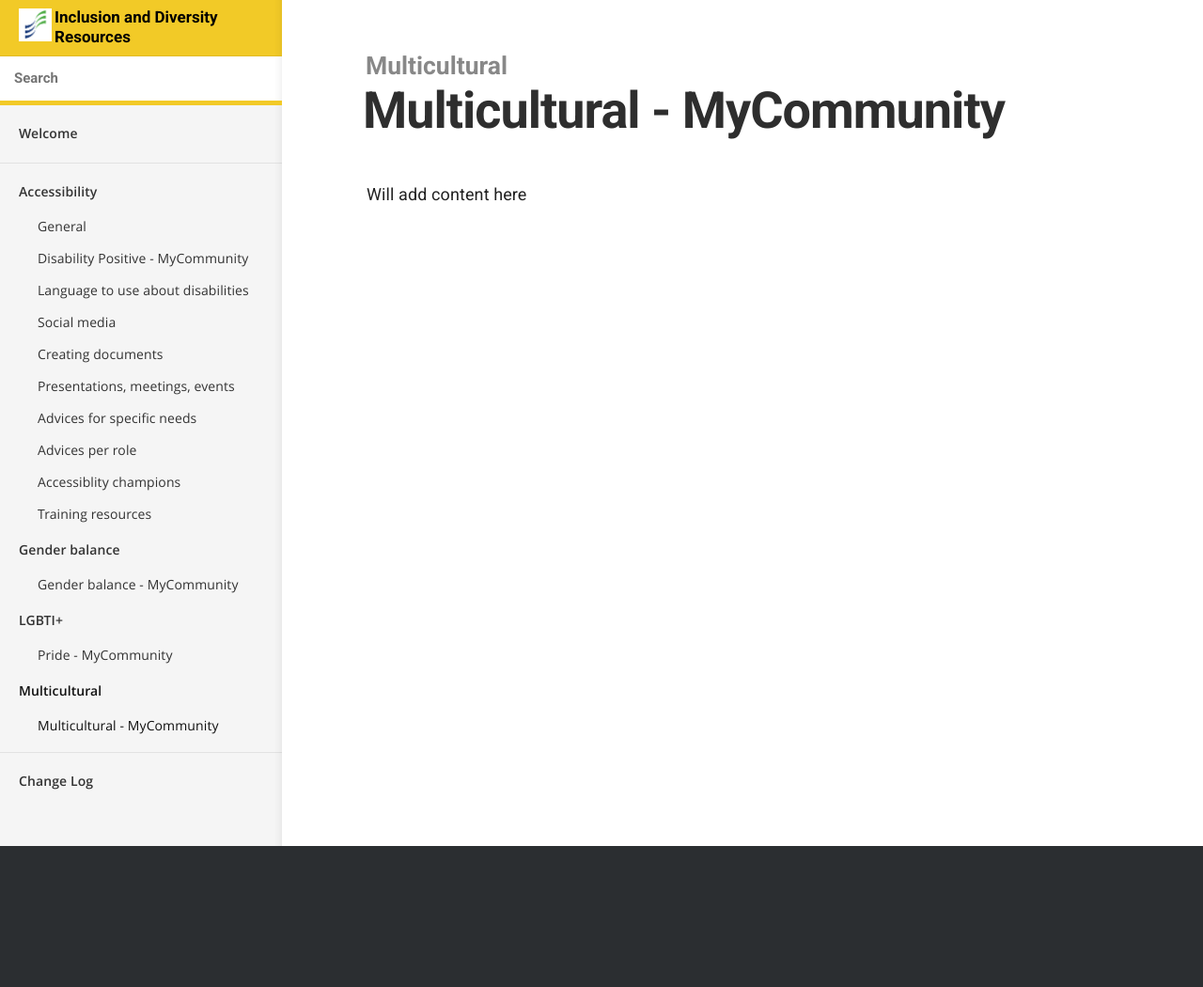
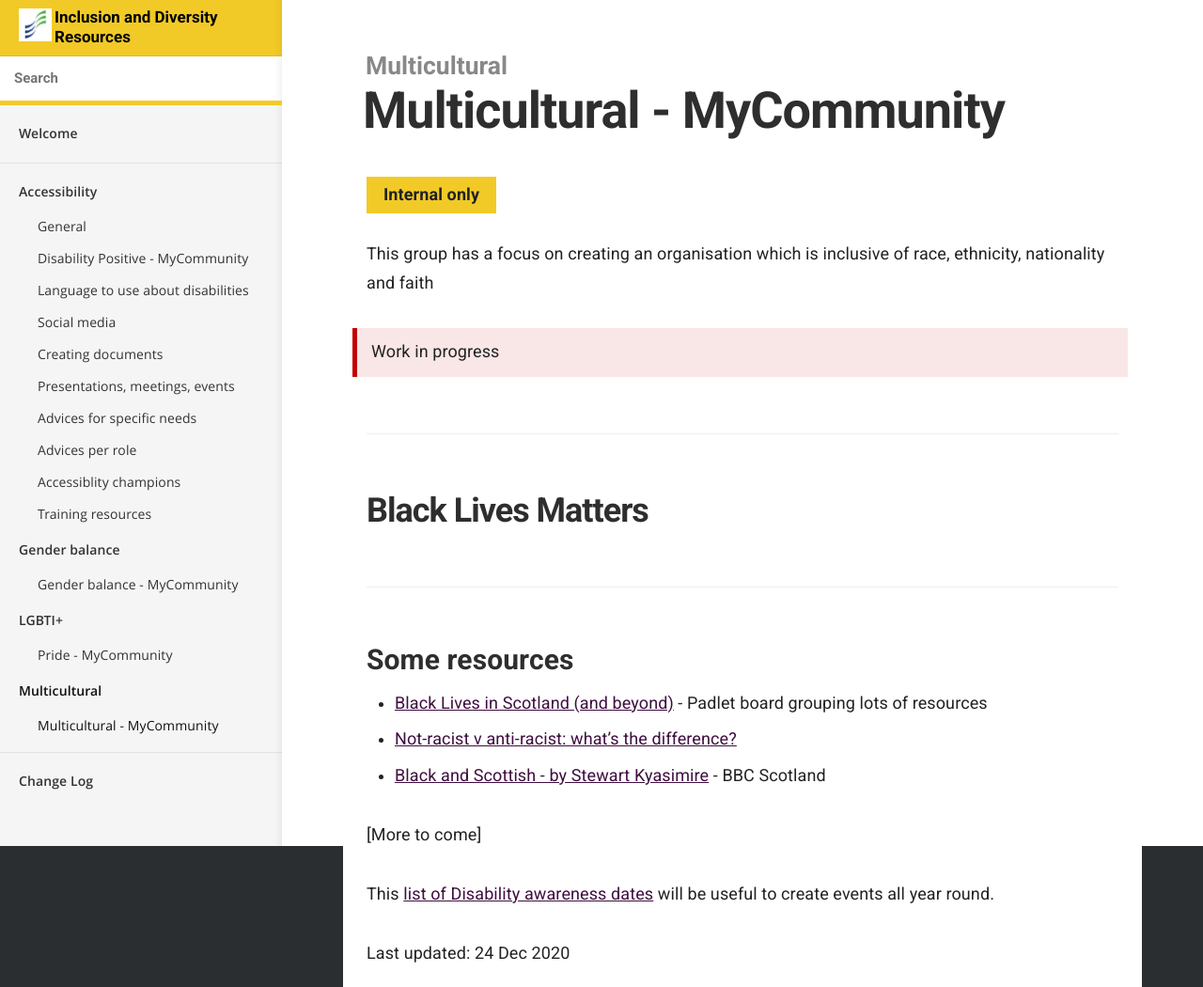
Before and after one commit to numbat70/inclusion2021, a Jekyll site: the page built from _docs/multiculturel/mycommunity.md, in a window 1280 px wide. Shown: the whole page at 94% size. Built offline with Jekyll 4.4.1, drawn with Linux system fonts in a browser that asks for light colours; before the commit the page ends 900 px from its top, so only the background shows below that.

Commit message:
SK - add more and change format

```diff
--- a/_docs/multiculturel/mycommunity.md
+++ b/_docs/multiculturel/mycommunity.md
@@ -4,4 +4,23 @@ category: Multicultural
 order: 1
 ---
 
-Will add content here
+<span class="tag">Internal only</span>
+
+This group has a focus on creating an organisation which is inclusive of race, ethnicity, nationality and faith
+
+<blockquote class="red">
+  <p>Work in progress</p>
+</blockquote>
+
+## Black Lives Matters
+
+### Some resources
+- [Black Lives in Scotland (and beyond)](https://padlet.com/service_design_in_scotland/aophk3z6qvla7xq8) - Padlet board grouping lots of resources
+- [Not-racist v anti-racist: what’s the difference?](https://www.bbc.co.uk/bitesize/articles/zs9n2v4)
+- [Black and Scottish - by Stewart Kyasimire](https://www.bbc.co.uk/programmes/m00098n0) - BBC Scotland
+
+[More to come]
+
+This [list of Disability awareness dates](https://businessdisabilityforum.org.uk/media-centre/disability-awareness-dates/) will be useful to create events all year round.
+
+<div>Last updated: {{site.time | date_to_string}}</div>
```
